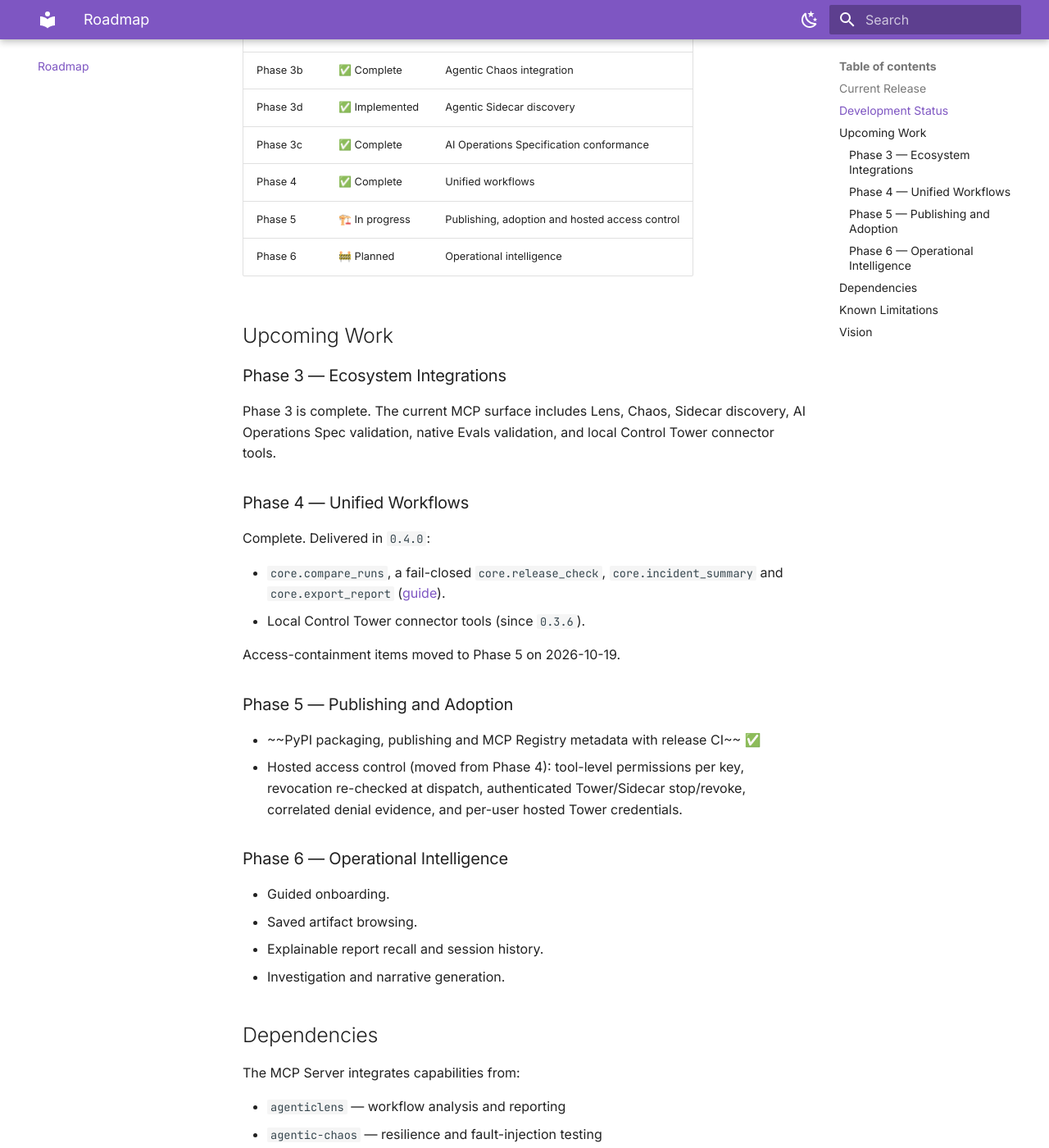
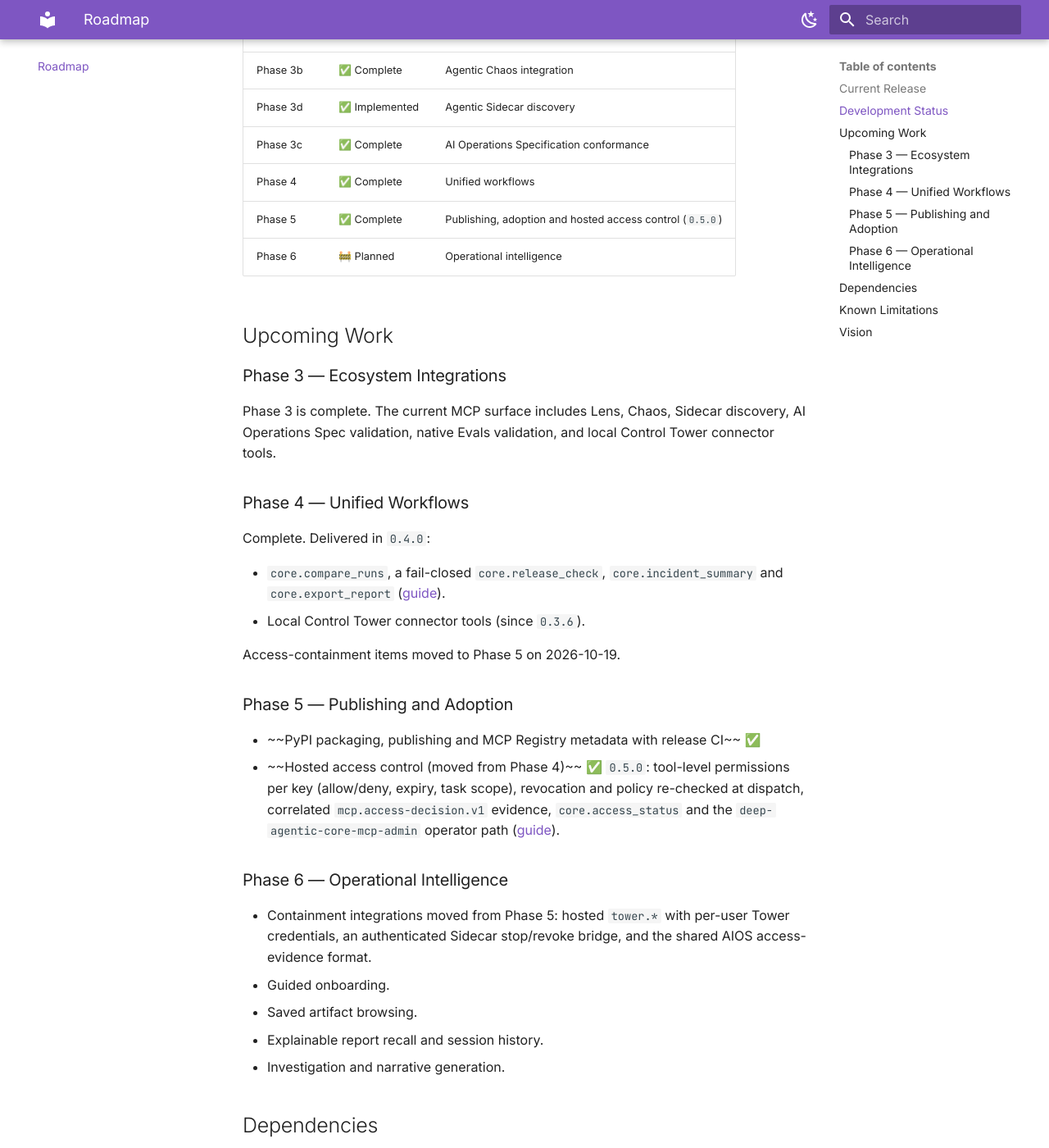
Before and after one commit to DeepAgentLabs/mcp-server, an MkDocs documentation site: the page built from docs/roadmap.md, in a window 1280 px wide and 1400 px high, scrolled down 651 px. Shown: the whole window at 82% size. Built offline with MkDocs 1.6.1 and Material for MkDocs 9.7.7, drawn with Linux system fonts in a browser that asks for light colours; some of the changed text lies outside the part shown.

Commit message:
docs(roadmap): update the published roadmap page for 0.5.0

```diff
--- a/docs/roadmap.md
+++ b/docs/roadmap.md
@@ -5,8 +5,8 @@
 
 ## Current Release
 
-**Version:** `0.4.1`
-**Released:** 2026-10-19
+**Version:** `0.5.0`
+**Released:** 2026-10-31
 
 ## Development Status
 
@@ -20,7 +20,7 @@
 | Phase 3d | ✅ Implemented | Agentic Sidecar discovery |
 | Phase 3c | ✅ Complete | AI Operations Specification conformance |
 | Phase 4 | ✅ Complete | Unified workflows |
-| Phase 5 | 🏗️ In progress | Publishing, adoption and hosted access control |
+| Phase 5 | ✅ Complete | Publishing, adoption and hosted access control (`0.5.0`) |
 | Phase 6 | 🚧 Planned | Operational intelligence |
 
 ## Upcoming Work
@@ -45,12 +45,17 @@
 ### Phase 5 — Publishing and Adoption
 
 - ~~PyPI packaging, publishing and MCP Registry metadata with release CI~~ ✅
-- Hosted access control (moved from Phase 4): tool-level permissions per key,
-  revocation re-checked at dispatch, authenticated Tower/Sidecar stop/revoke,
-  correlated denial evidence, and per-user hosted Tower credentials.
+- ~~Hosted access control (moved from Phase 4)~~ ✅ `0.5.0`: tool-level
+  permissions per key (allow/deny, expiry, task scope), revocation and policy
+  re-checked at dispatch, correlated `mcp.access-decision.v1` evidence,
+  `core.access_status` and the `deep-agentic-core-mcp-admin` operator path
+  ([guide](access-control.md)).
 
 ### Phase 6 — Operational Intelligence
 
+- Containment integrations moved from Phase 5: hosted `tower.*` with per-user
+  Tower credentials, an authenticated Sidecar stop/revoke bridge, and the shared
+  AIOS access-evidence format.
 - Guided onboarding.
 - Saved artifact browsing.
 - Explainable report recall and session history.
```
